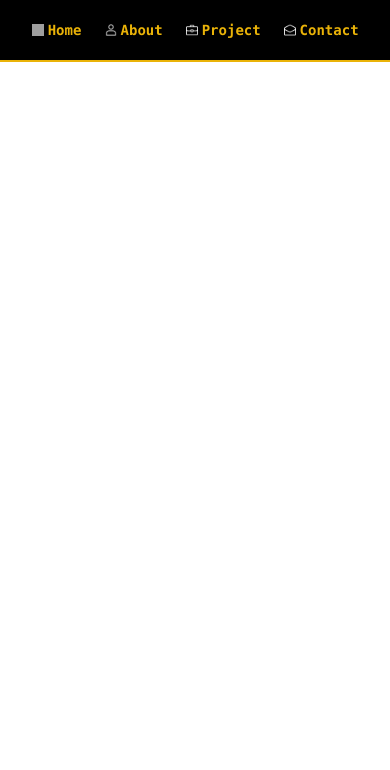
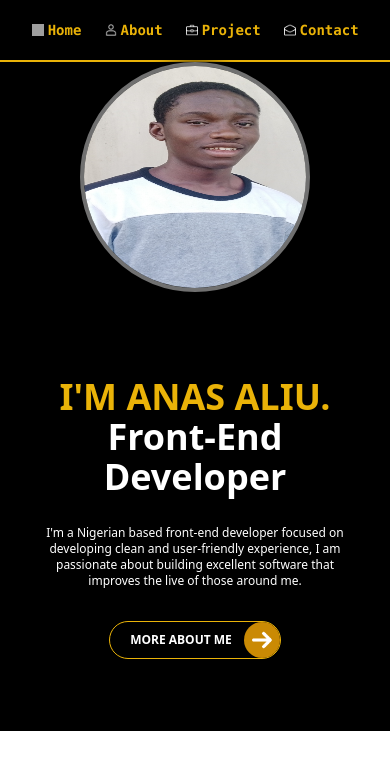
Before and after one commit to Anaspropro/porfolio_react, a React (Vite) app: page / in a window 390 px wide. Shown: the top 770 px of the page. Built offline with nearby package versions, Linux system fonts and the light colour scheme; grey boxes are pictures that could not be loaded.

Commit message:
Home page done

```diff
--- a/src/Components/button.jsx
+++ b/src/Components/button.jsx
@@ -1,10 +1,10 @@
-import message from '../assets/images/message.png'
+/* eslint-disable react/prop-types */
 
-const Button = () => {
+const Button = ({text, image}) => {
   return (
-    <div className='flex border border-yellow-500 col-span-1 pl-5 text-white font-semibold  gap-3 w-fit rounded-3xl hover:bg-yellow-600'>
-      <button className="text-xs">SEND MESSAGE</button>
-      <img src={message} alt="" className='w-9 h-9 p-2 rounded-full bg-yellow-600' />
+    <div className='flex border border-yellow-500 col-span-1 pl-5 text-white font-semibold my-3 gap-3 w-fit rounded-3xl hover:bg-yellow-600'>
+      <button className="text-xs font-bold">{text}</button>
+      <img src={image} alt="" className='w-9 h-9 p-2 rounded-full bg-yellow-600' />
     </div>
   )
 }
--- a/src/Components/form.jsx
+++ b/src/Components/form.jsx
@@ -1,4 +1,5 @@
 import Button from './button'
+import message from '../assets/images/message.png'
 
 const Form = () => {
   return (
@@ -12,7 +13,7 @@ const Form = () => {
 
         <textarea name="message" autoComplete="off" placeholder="YOUR MESSAGE" className="bg-gray focus:border-yellow-500 focus:border-1  text-start cursor-text text-white font-semibold px-4 py-2 h-36 border border-gray rounded-2xl outline-none md:col-span-4 text-xs" />
       </div>
-      <Button />
+      <Button text={"Send message"} image={message} />
     </div>
   )
 }
--- a/src/Pages/Index.jsx
+++ b/src/Pages/Index.jsx
@@ -1,13 +1,24 @@
-
+import anas from "../assets/images/anas.jpg"
+import Button from "../Components/button"
+import arrow from "../assets/images/right-arrow.png"
+import { Link } from "react-router-dom"
 
 const Index = () => {
   return (
-   <section className="flex">
-    <div >
+   <div className="flex flex-col md:flex-row md:gap-10 items-center justify-center px-3 md:px-20 bg-black ">
+    <img src={anas} alt="" className="hero-img rounded-3xl left-10 top-10 my-9" />
+    <div className="flex flex-col text-center items-center justify-center my-9 p-6">
+      <h1 className="font-bold text-4xl text-yellow-500">I&apos;M ANAS ALIU.</h1>
+      <h1 className="font-bold text-4xl text-white mb-2">Front-End Developer</h1>
 
+      <p className="text-white font-normal text-xs my-5 space-y-3">
+        I&apos;m a Nigerian based front-end developer focused on developing clean and user-friendly experience, I am passionate about building excellent software that improves the live of those around me.
+      </p>
+      <Link to="/about">
+        <Button text={"MORE ABOUT ME"} image={arrow} />
+      </Link>
     </div>
-    <div></div>
-   </section>
+   </div>
   )
 }
 
--- a/src/Pages/Project.jsx
+++ b/src/Pages/Project.jsx
@@ -2,7 +2,20 @@
 
 const Project = () => {
   return (
-    <div>Project</div>
+    <div className="">
+      <h1 className="text-yellow-500 font-extrabold text-4xl text-center my-4"><span className="text-white">MY </span>PORTFOLIO</h1>
+      <div className="grid grid-cols-3 w-90 h-80 px-10 py-6 mx-10 mt-10 gap-4 ">
+        <div className="col-span-1 row-span-2 rounded-2xl bg-red-200"></div>
+        <div className="col-span-1 row-span-2 rounded-2xl bg-red-200"></div>
+        <div className="col-span-1 row-span-2 rounded-2xl bg-blue-300"></div>
+        <div className="col-span-1 row-span-2 rounded-2xl bg-blue-300"></div>
+        <div className="col-span-1 row-span-2 rounded-2xl bg-blue-300"></div>
+        <div className="col-span-1 row-span-2 rounded-2xl bg-green-200"></div>
+        <div className="col-span-1 row-span-2 rounded-2xl bg-blue-300"></div>
+        <div className="col-span-1 row-span-2 rounded-2xl bg-red-200"></div>
+        <div className="col-span-1 row-span-2 rounded-2xl bg-blue-300"></div>
+      </div>
+    </div>
   )
 }
 
--- a/src/index.css
+++ b/src/index.css
@@ -2,6 +2,30 @@
 @tailwind components;
 @tailwind utilities;
 
+.hero-img{
+  background-size: cover;
+  background-repeat: no-repeat;
+  background-position: top;
+  height: calc(100vh - 80px);
+  z-index: 11;
+  border-radius: 25px;
+  left: 40px;
+  top: 40px;
+  box-shadow: 0 0 7px rgba(0, 0, 0, .9);
+}
+@media (max-width: 768px) {
+  .hero-img{
+    width: 230px;
+    height: 230px;
+    display: flex;
+    flex-direction: column;
+    text-align: center;
+    justify-content: center;
+    border-radius: 50%;
+    margin: 0 auto 25px;
+    border: 4px solid #707070;
+  }
+}
 input:placeholder-shown{
   color: white;
   height: 3px;
```
Also changed, not shown: src/assets/images/right-arrow.png (added).
